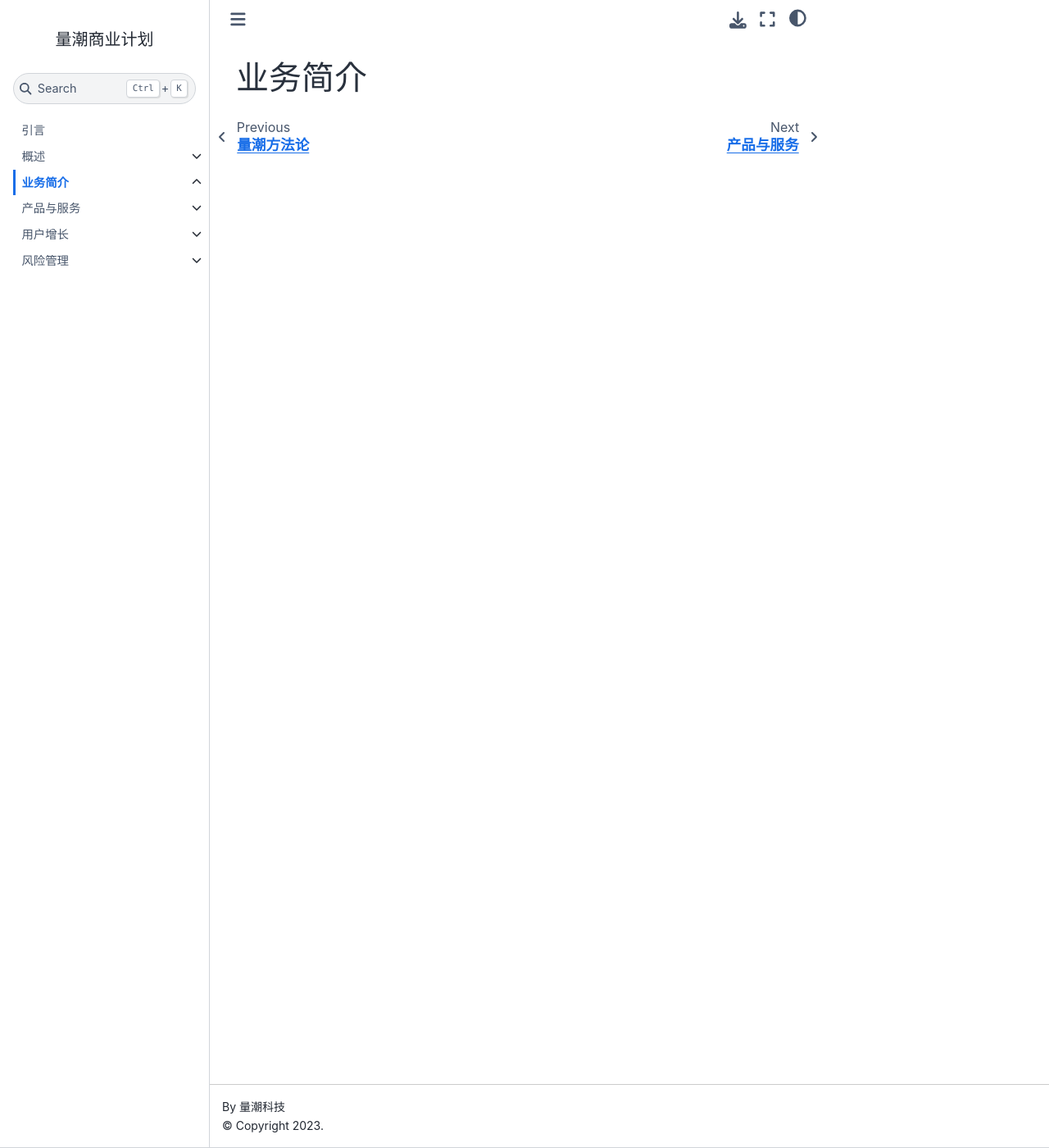
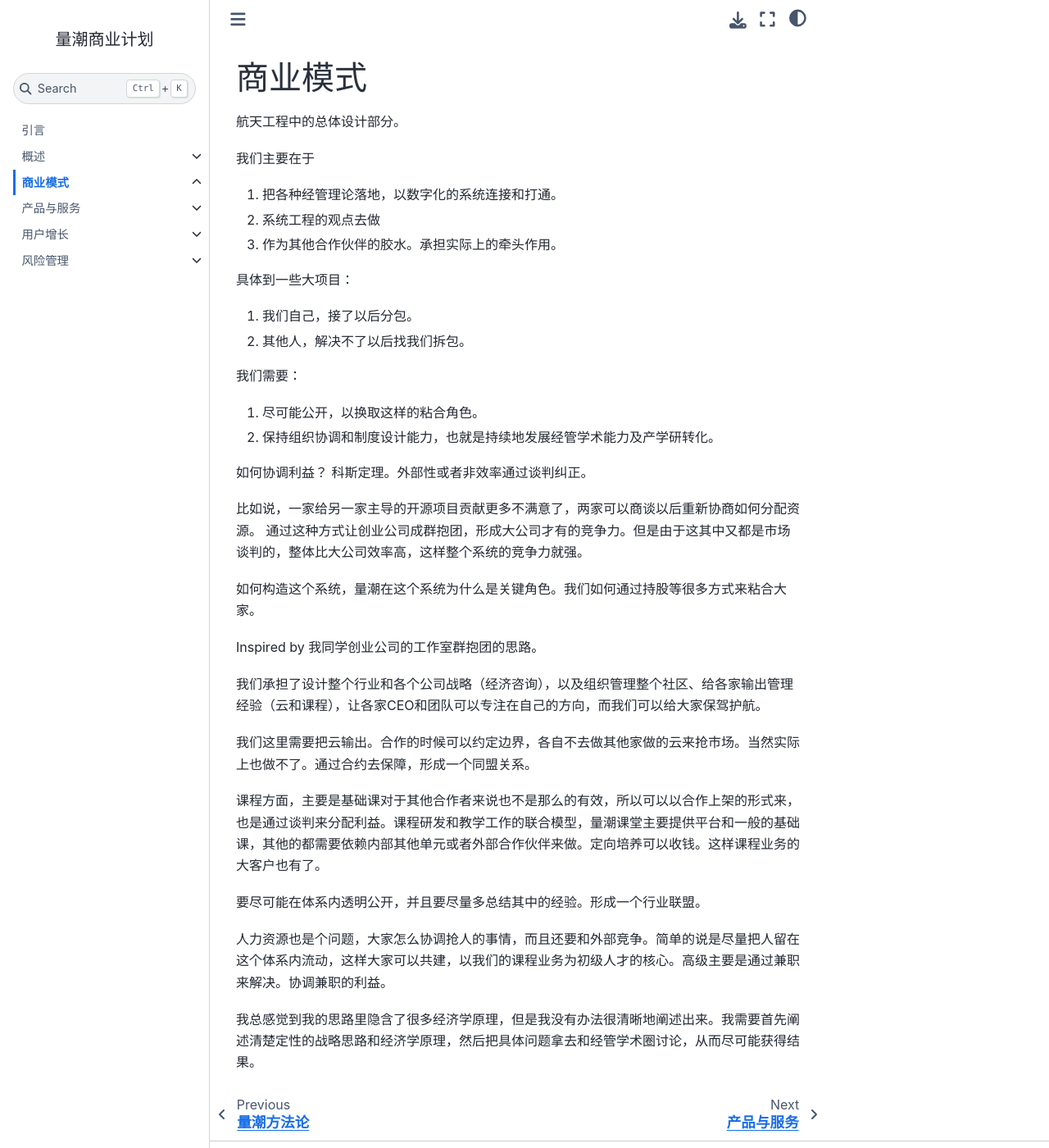
Before and after one commit to quanttide/quanttide-business-plan-of-readme, a Jupyter Book: the page built from businesses/README.md, in a window 1280 px wide and 1400 px high. Shown: the whole window at 82% size. Built offline with Jupyter Book 1.0.4 settings and Sphinx 7.4.7 and the Sphinx Book theme 1.1.4, drawn with Linux system fonts in a browser that asks for light colours; pages that are not in the unit, such as notebooks, are missing from menus.

Commit message:
feat: 商业模式

```diff
--- a/businesses/README.md
+++ b/businesses/README.md
@@ -1 +1,38 @@
-# 业务简介
+# 商业模式
+
+航天工程中的总体设计部分。
+
+我们主要在于
+1. 把各种经管理论落地，以数字化的系统连接和打通。
+2. 系统工程的观点去做
+3. 作为其他合作伙伴的胶水。承担实际上的牵头作用。
+
+具体到一些大项目：
+1. 我们自己，接了以后分包。
+2. 其他人，解决不了以后找我们拆包。
+
+我们需要：
+1. 尽可能公开，以换取这样的粘合角色。
+2. 保持组织协调和制度设计能力，也就是持续地发展经管学术能力及产学研转化。
+
+如何协调利益？
+科斯定理。外部性或者非效率通过谈判纠正。
+
+比如说，一家给另一家主导的开源项目贡献更多不满意了，两家可以商谈以后重新协商如何分配资源。
+通过这种方式让创业公司成群抱团，形成大公司才有的竞争力。但是由于这其中又都是市场谈判的，整体比大公司效率高，这样整个系统的竞争力就强。
+
+如何构造这个系统，量潮在这个系统为什么是关键角色。我们如何通过持股等很多方式来粘合大家。
+
+Inspired by 我同学创业公司的工作室群抱团的思路。
+
+我们承担了设计整个行业和各个公司战略（经济咨询），以及组织管理整个社区、给各家输出管理经验（云和课程），让各家CEO和团队可以专注在自己的方向，而我们可以给大家保驾护航。
+
+我们这里需要把云输出。合作的时候可以约定边界，各自不去做其他家做的云来抢市场。当然实际上也做不了。通过合约去保障，形成一个同盟关系。
+
+课程方面，主要是基础课对于其他合作者来说也不是那么的有效，所以可以以合作上架的形式来，也是通过谈判来分配利益。课程研发和教学工作的联合模型，量潮课堂主要提供平台和一般的基础课，其他的都需要依赖内部其他单元或者外部合作伙伴来做。定向培养可以收钱。这样课程业务的大客户也有了。
+
+要尽可能在体系内透明公开，并且要尽量多总结其中的经验。形成一个行业联盟。
+
+人力资源也是个问题，大家怎么协调抢人的事情，而且还要和外部竞争。简单的说是尽量把人留在这个体系内流动，这样大家可以共建，以我们的课程业务为初级人才的核心。高级主要是通过兼职来解决。协调兼职的利益。
+
+我总感觉到我的思路里隐含了很多经济学原理，但是我没有办法很清晰地阐述出来。我需要首先阐述清楚定性的战略思路和经济学原理，然后把具体问题拿去和经管学术圈讨论，从而尽可能获得结果。
```
Also changed, not shown: general/visions.md (+8 -0 lines).
